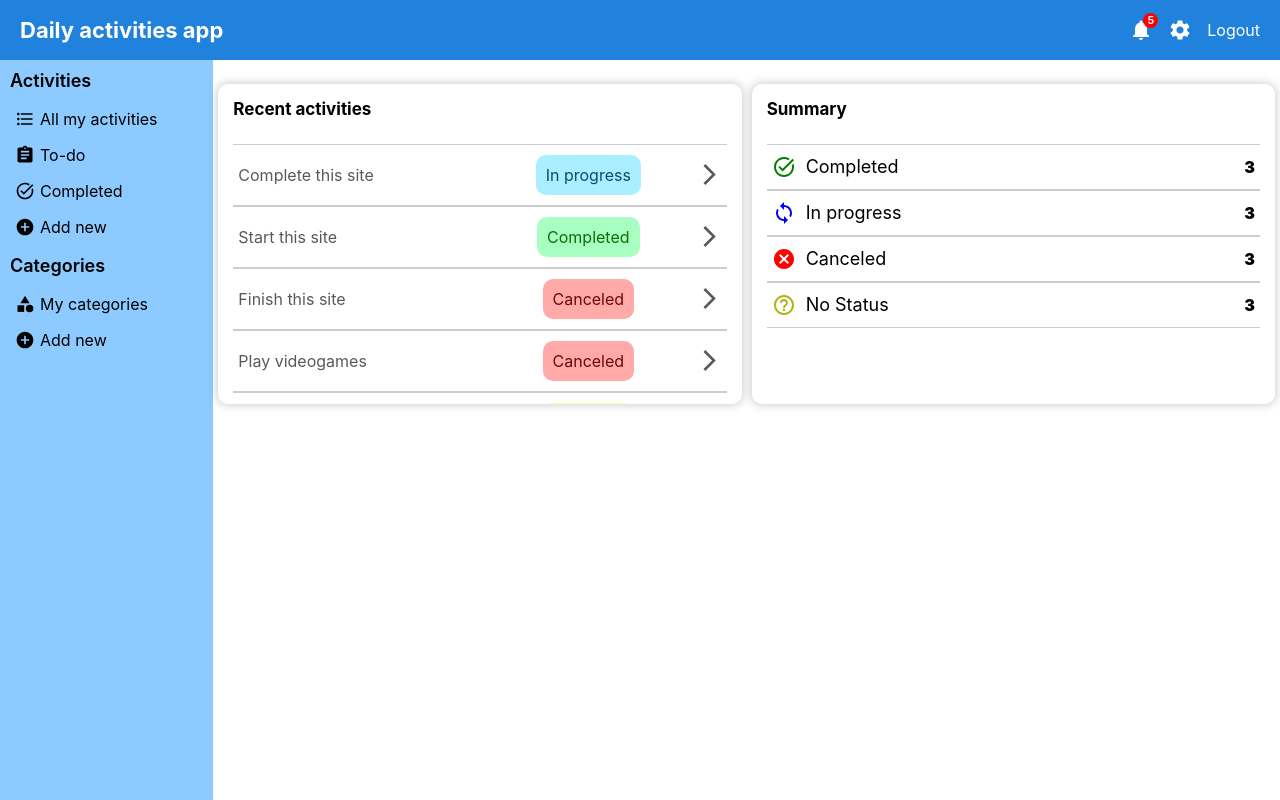
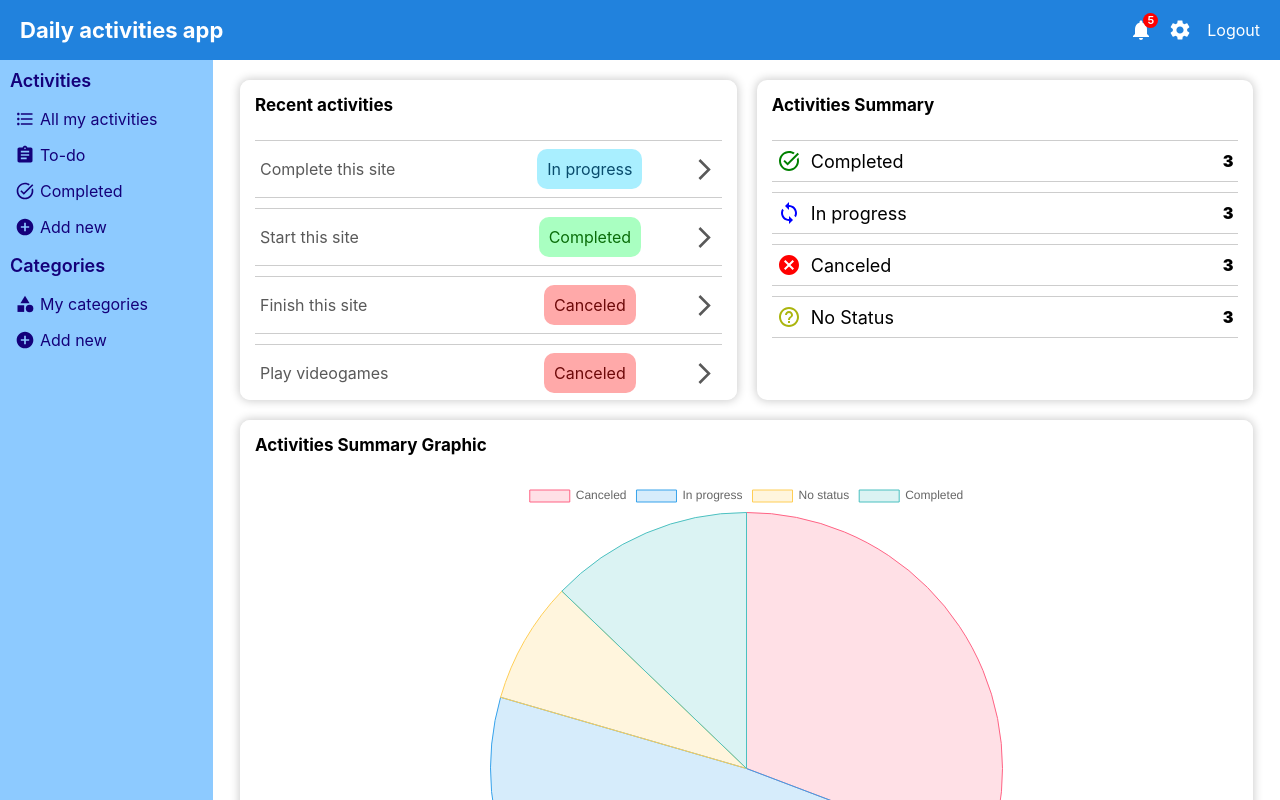
Before and after one commit to mjIsaac17/daily-activities, a React (Create React App) app: page / in a window 1280 px wide. Shown: the top 800 px of the page. Built offline with nearby package versions, Linux system fonts and the light colour scheme; the HTML template or start-up script is replaced by a standard one.

Commit message:
PieChart component in Home page

```diff
--- a/package.json
+++ b/package.json
@@ -9,9 +9,11 @@
     "@testing-library/jest-dom": "^5.16.4",
     "@testing-library/react": "^13.0.1",
     "@testing-library/user-event": "^13.5.0",
+    "chart.js": "^3.7.1",
     "react": "^18.0.0",
+    "react-chartjs-2": "^4.1.0",
     "react-dom": "^18.0.0",
-    "react-scripts": "5.0.1",
+    "react-scripts": "^5.0.1",
     "styled-components": "^5.3.5",
     "web-vitals": "^2.1.4"
   },
--- a/src/components/Layout.jsx
+++ b/src/components/Layout.jsx
@@ -5,7 +5,6 @@ import Sidebar from './Sidebar';
 
 const Container = styled.div`
   display: flex;
-  height: calc(100vh - 60px); //60px = Navbar height
 `;
 
 const Body = styled.div`
--- a/src/components/Navbar.jsx
+++ b/src/components/Navbar.jsx
@@ -12,6 +12,7 @@ const StyledNavbar = styled.div`
   padding: 0 20px;
   position: sticky;
   top: 0;
+  z-index: 1000;
 `;
 
 const LeftContainer = styled.div``;
--- /dev/null
+++ b/src/components/PieChart.jsx
@@ -0,0 +1,31 @@
+import { Chart as ChartJS, ArcElement, Tooltip, Legend } from 'chart.js';
+import { Pie } from 'react-chartjs-2';
+
+ChartJS.register(ArcElement, Tooltip, Legend);
+
+const data = {
+  labels: ['Canceled', 'In progress', 'No status', 'Completed'],
+  datasets: [
+    {
+      label: '# of Votes',
+      data: [12, 19, 3, 5],
+      backgroundColor: [
+        'rgba(255, 99, 132, 0.2)',
+        'rgba(54, 162, 235, 0.2)',
+        'rgba(255, 206, 86, 0.2)',
+        'rgba(75, 192, 192, 0.2)'
+      ],
+      borderColor: [
+        'rgba(255, 99, 132, 1)',
+        'rgba(54, 162, 235, 1)',
+        'rgba(255, 206, 86, 1)',
+        'rgba(75, 192, 192, 1)'
+      ],
+      borderWidth: 1
+    }
+  ]
+};
+
+export default function PieChart() {
+  return <Pie data={data} options={{ maintainAspectRatio: false }} />;
+}
--- a/src/components/Sidebar.jsx
+++ b/src/components/Sidebar.jsx
@@ -6,11 +6,14 @@ import FormatListBulletedIcon from '@mui/icons-material/FormatListBulleted';
 import TaskAltIcon from '@mui/icons-material/TaskAlt';
 
 const Container = styled.div`
+  color: #14007a;
   flex: 1;
   min-width: 200px;
   max-width: 250px;
   background-color: #8dcaff;
-  overflow-y: scroll;
+  position: sticky;
+  height: calc(100vh - 60px);
+  top: 60px;
 `;
 
 const Category = styled.h4`
--- a/src/pages/Home.jsx
+++ b/src/pages/Home.jsx
@@ -4,30 +4,39 @@ import CancelIcon from '@mui/icons-material/Cancel';
 import HelpOutlineIcon from '@mui/icons-material/HelpOutline';
 import LoopIcon from '@mui/icons-material/Loop';
 import TaskAltIcon from '@mui/icons-material/TaskAlt';
+import PieChart from '../components/PieChart';
 
 const Container = styled.div`
-  align-items: center;
   display: flex;
-  justify-content: center;
+  flex-direction: column;
   height: 100%;
+  margin: 0 auto;
+  width: min(1500px, 95%);
+`;
+
+const ActivitiesContainer = styled.div`
+  display: flex;
+  height: 40vh;
+  margin-top: 20px;
+  justify-content: space-between;
+  width: 100%;
+`;
+
+const ChartContainer = styled.div`
+  margin-top: 20px;
+  height: 70vh;
+  width: 100%;
 `;
 
 const Paper = styled.div`
-  box-sizing: border-box;
-  display: flex;
-  height: 95%;
-  width: min(1500px, 95%);
-`;
-
-const RecentActivitiesContainer = styled.div`
+  background-color: white;
   border-radius: 10px;
   box-shadow: 0px 0px 10px 1px rgba(0, 0, 0, 0.2);
   box-sizing: border-box;
-  height: 40vh;
+  height: 100%;
   overflow-y: scroll;
   padding: 0 15px 15px 15px;
-  width: 100%;
-  margin: 5px;
+  width: ${(props) => props.width || '100%'};
 `;
 
 const Title = styled.h3`
@@ -48,8 +57,9 @@ const ListItem = styled.li`
   border-top: 1px solid #cdcdcd;
   border-bottom: 1px solid #cdcdcd;
   display: flex;
-  padding: 10px 5px;
   justify-content: space-between;
+  margin-bottom: 10px;
+  padding: 8px 5px;
   &:hover {
     background-color: #f5f5f5;
   }
@@ -95,17 +105,6 @@ const ListItemViewBtn = styled.button`
   }
 `;
 
-const ActivitiesSummaryContainer = styled.div`
-  border-radius: 10px;
-  box-shadow: 0px 0px 10px 1px rgba(0, 0, 0, 0.2);
-  box-sizing: border-box;
-  height: 40vh;
-  overflow-y: scroll;
-  padding: 0 15px 15px 15px;
-  width: 100%;
-  margin: 5px;
-`;
-
 const ListItemNumber = styled.span`
   font-weight: 900;
 `;
@@ -113,8 +112,8 @@ const ListItemNumber = styled.span`
 export default function Home() {
   return (
     <Container>
-      <Paper>
-        <RecentActivitiesContainer>
+      <ActivitiesContainer>
+        <Paper width='49%'>
           <Title>Recent activities</Title>
           <List>
             <ListItem>
@@ -177,12 +176,10 @@ export default function Home() {
               </ListItemViewBtn>
             </ListItem>
           </List>
-        </RecentActivitiesContainer>
-      </Paper>
+        </Paper>
 
-      <Paper>
-        <ActivitiesSummaryContainer>
-          <Title>Summary</Title>
+        <Paper width='49%'>
+          <Title>Activities Summary</Title>
           <List>
             <ListItem>
               <ListItemIconTitle iconColor='green' fontSize='18px'>
@@ -209,8 +206,14 @@ export default function Home() {
               <ListItemNumber>3</ListItemNumber>
             </ListItem>
           </List>
-        </ActivitiesSummaryContainer>
-      </Paper>
+        </Paper>
+      </ActivitiesContainer>
+      <ChartContainer>
+        <Paper>
+          <Title>Activities Summary Graphic</Title>
+          <PieChart />
+        </Paper>
+      </ChartContainer>
     </Container>
   );
 }
```
Also changed, not shown: 1 other file (tests, documents, lock files or other folders).
